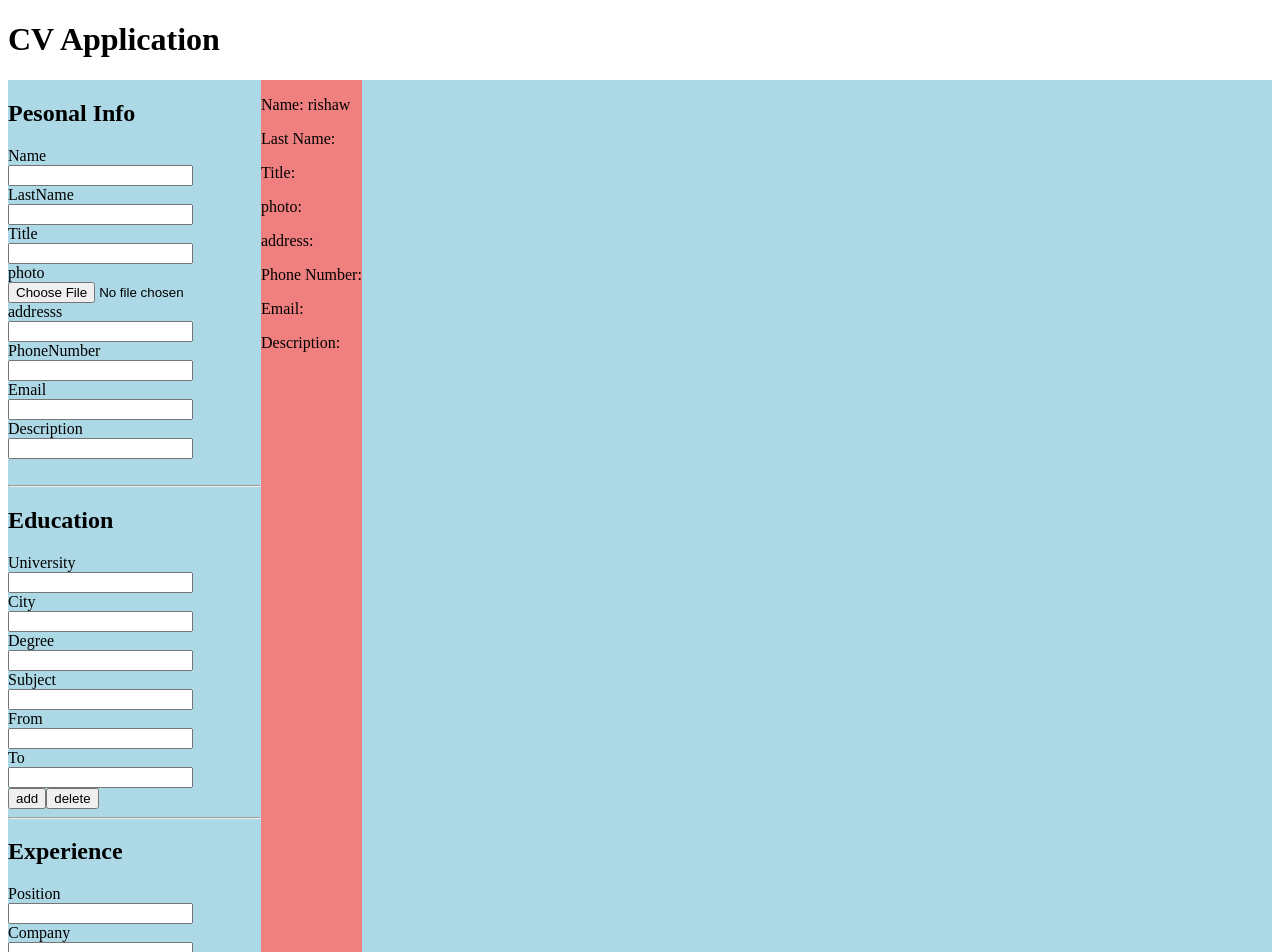
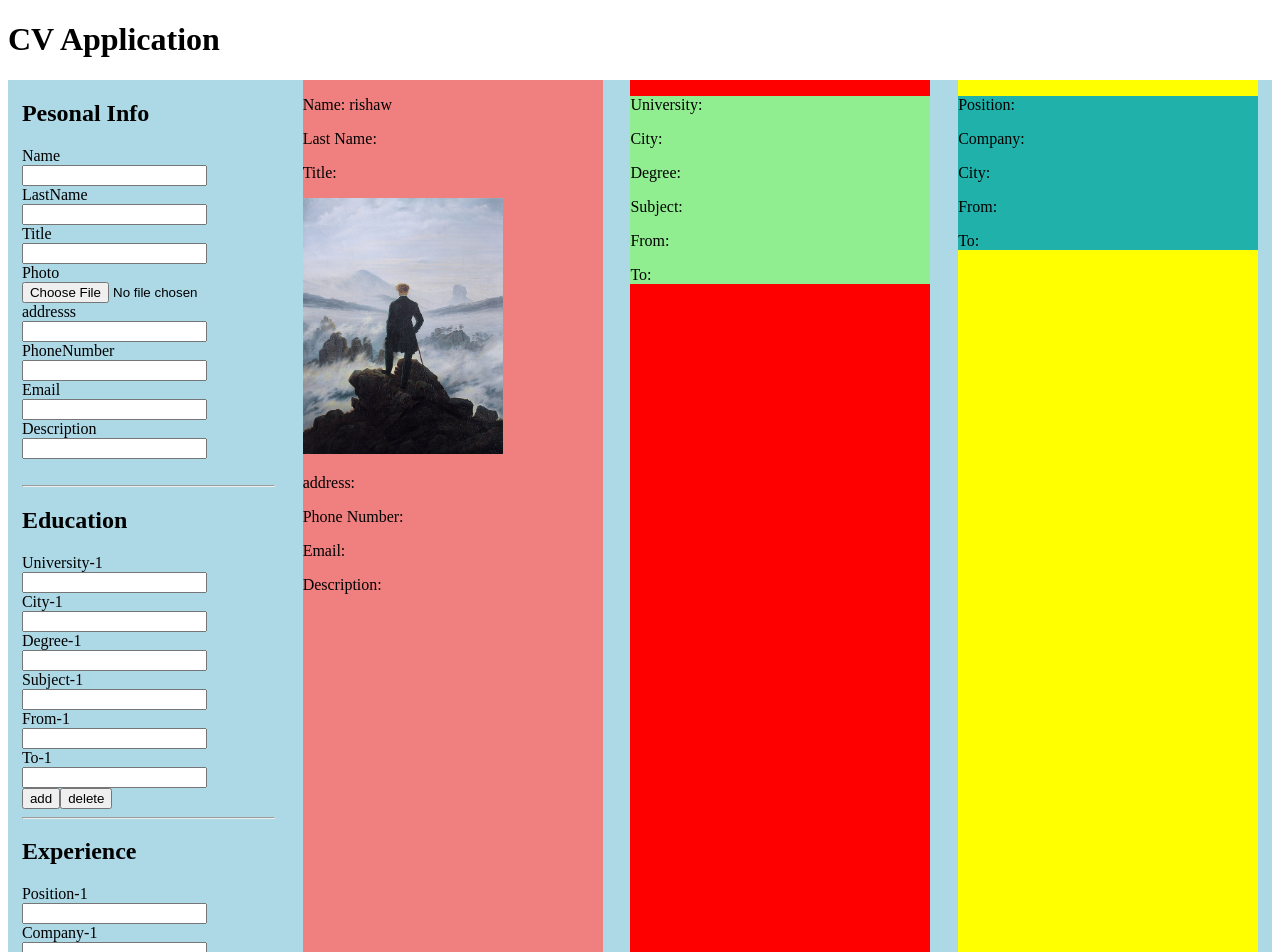
Before and after one commit to rishawraj/cv_application_2, a React (Vite) app: page / in a window 1280 px wide. Shown: the top 952 px of the page. Built offline with nearby package versions, Linux system fonts and the light colour scheme.

Commit message:
second day

```diff
--- a/src/App.css
+++ b/src/App.css
@@ -1,8 +1,27 @@
 .Container {
   background-color: lightblue;
   display: flex;
+  justify-content: space-around;
 }
 
 .personal-info {
   background-color: lightcoral;
+  width: 300px;
 }
+
+.education-container {
+  background-color: red;
+  width: 300px;
+}
+.education-view {
+  background-color: lightgreen;
+}
+
+.experience-container {
+  background-color: yellow;
+  width: 300px;
+}
+
+.experience-view {
+  background-color: lightseagreen;
+}
--- a/src/App.jsx
+++ b/src/App.jsx
@@ -1,6 +1,7 @@
 import React, { createContext, useState } from "react";
 import { Form } from "./components/Form";
 import { View } from "./components/View";
+import profilePic from "./styles/profile.jpg";
 import "./App.css";
 
 export const GlobalContext = createContext();
@@ -10,6 +11,7 @@ const App = () => {
     Name: "rishaw",
     count1: [1],
     count2: [1],
+    Photo: profilePic,
   });
 
   // console.log(globalState.count1);
--- a/src/components/Form.jsx
+++ b/src/components/Form.jsx
@@ -20,7 +20,8 @@ const Form = () => {
         <hr />
         <h2>Education</h2>
         {globalState.count1.map((count) => {
-          return <Education key={count} />;
+          // console.log(count);
+          return <Education key={count} count={count} />;
         })}
         <button
           onClick={(e) => {
@@ -48,7 +49,7 @@ const Form = () => {
         <hr />
         <h2>Experience</h2>
         {globalState.count2.map((count) => {
-          return <Experience key={count} />;
+          return <Experience key={count} count={count} />;
         })}
         <button
           onClick={(e) => {
--- a/src/components/View.jsx
+++ b/src/components/View.jsx
@@ -1,9 +1,13 @@
+import { EducationView } from "./view/EducationVIew";
+import { ExperienceView } from "./view/ExperienceVIew";
 import { PersonalInfoView } from "./view/PersonalInfoVIew";
 
 const View = () => {
   return (
     <>
       <PersonalInfoView />
+      <EducationView />
+      <ExperienceView />
     </>
   );
 };
--- a/src/components/input/Education.jsx
+++ b/src/components/input/Education.jsx
@@ -1,14 +1,14 @@
 import { Input } from "./Input";
 
-const Education = () => {
+const Education = ({ count }) => {
   return (
     <>
-      <Input label="University" />
-      <Input label="City" />
-      <Input label="Degree" />
-      <Input label="Subject" />
-      <Input label="From" />
-      <Input label="To" />
+      <Input label={`University-${count}`} />
+      <Input label={`City-${count}`} />
+      <Input label={`Degree-${count}`} />
+      <Input label={`Subject-${count}`} />
+      <Input label={`From-${count}`} />
+      <Input label={`To-${count}`} />
     </>
   );
 };
--- a/src/components/input/Experience.jsx
+++ b/src/components/input/Experience.jsx
@@ -1,13 +1,15 @@
 import { Input } from "./Input";
 
-const Experience = () => {
+const Experience = ({ count }) => {
   return (
     <>
-      <Input label="Position" />
-      <Input label="Company" />
-      <Input label="City" />
-      <Input label="From" />
-      <Input label="To" />
+      {/* <Input label={`University-${count}`} /> */}
+
+      <Input label={`Position-${count}`} />
+      <Input label={`Company-${count}`} />
+      <Input label={`City-exp-${count}`} />
+      <Input label={`From-exp-${count}`} />
+      <Input label={`To-exp-${count}`} />
     </>
   );
 };
--- a/src/components/input/Input.jsx
+++ b/src/components/input/Input.jsx
@@ -1,13 +1,29 @@
 import { useContext } from "react";
 import { GlobalContext } from "../../App";
 
-const Input = ({ label, type, uref, req, placeholder }) => {
+const Input = ({ label, type, uref, req, placeholder, count }) => {
   const { globalState, setGlobalState } = useContext(GlobalContext);
+
+  if (type === "file") {
+    const handleImage = (e) => {
+      setGlobalState({
+        ...globalState,
+        [label]: URL.createObjectURL(e.target.files[0]),
+      });
+    };
+    // console.log(globalState);
+    return (
+      <>
+        <label htmlFor={label}>{label}</label> <br />
+        <input type="file" id={label} onChange={handleImage} /> <br />
+      </>
+    );
+  }
 
   const handleChange = (e) => {
     setGlobalState({ ...globalState, [label]: e.target.value });
   };
-  console.log(globalState);
+  // console.log(globalState);
 
   return (
     <>
--- a/src/components/input/PersonalInfo.jsx
+++ b/src/components/input/PersonalInfo.jsx
@@ -6,7 +6,7 @@ const PersonalInfo = () => {
       <Input label="Name" />
       <Input label="LastName" />
       <Input label="Title" />
-      <Input label="photo" type="file" />
+      <Input label="Photo" type="file" />
       <Input label="addresss" />
       <Input label="PhoneNumber" />
       <Input label="Email" type="email" />
--- /dev/null
+++ b/src/components/view/EducationVIew.jsx
@@ -0,0 +1,24 @@
+import { useContext } from "react";
+import { GlobalContext } from "../../App";
+
+const EducationView = () => {
+  const { globalState, setGlobalState } = useContext(GlobalContext);
+  return (
+    <div className="education-container">
+      {globalState.count1.map((count) => {
+        return (
+          <div className="education-view" key={count}>
+            <p>University: {globalState[`University-${count}`]}</p>
+            <p>City: {globalState[`City-${count}`]}</p>
+            <p>Degree: {globalState[`Degree-${count}`]}</p>
+            <p>Subject: {globalState[`Subject-${count}`]}</p>
+            <p>From: {globalState[`From-${count}`]}</p>
+            <p>To: {globalState[`To-${count}`]}</p>
+          </div>
+        );
+      })}
+    </div>
+  );
+};
+
+export { EducationView };
--- /dev/null
+++ b/src/components/view/ExperienceVIew.jsx
@@ -0,0 +1,24 @@
+import { useContext } from "react";
+import { GlobalContext } from "../../App";
+
+const ExperienceView = () => {
+  const { globalState, setGlobalState } = useContext(GlobalContext);
+
+  return (
+    <div className="experience-container">
+      {globalState.count2.map((count) => {
+        return (
+          <div className="experience-view" key={count}>
+            <p>Position: {globalState[`Position-${count}`]}</p>
+            <p>Company: {globalState[`Company-${count}`]}</p>
+            <p>City: {globalState[`City-exp-${count}`]}</p>
+            <p>From: {globalState[`From-exp-${count}`]}</p>
+            <p>To: {globalState[`To-exp-${count}`]}</p>
+          </div>
+        );
+      })}
+    </div>
+  );
+};
+
+export { ExperienceView };
--- a/src/components/view/PersonalInfoVIew.jsx
+++ b/src/components/view/PersonalInfoVIew.jsx
@@ -9,7 +9,7 @@ const PersonalInfoView = () => {
       <p>Name: {globalState.Name}</p>
       <p>Last Name: {globalState.LastName}</p>
       <p>Title: {globalState.Title}</p>
-      <p> photo:{globalState.Photo}</p>
+      <img src={globalState.Photo} alt="Profile Pic" width="200px" />
       <p> address:{globalState.addresss}</p>
       <p> Phone Number:{globalState.PhoneNumber}</p>
       <p> Email:{globalState.Email}</p>
```
Also changed, not shown: src/styles/profile.jpg (added).
